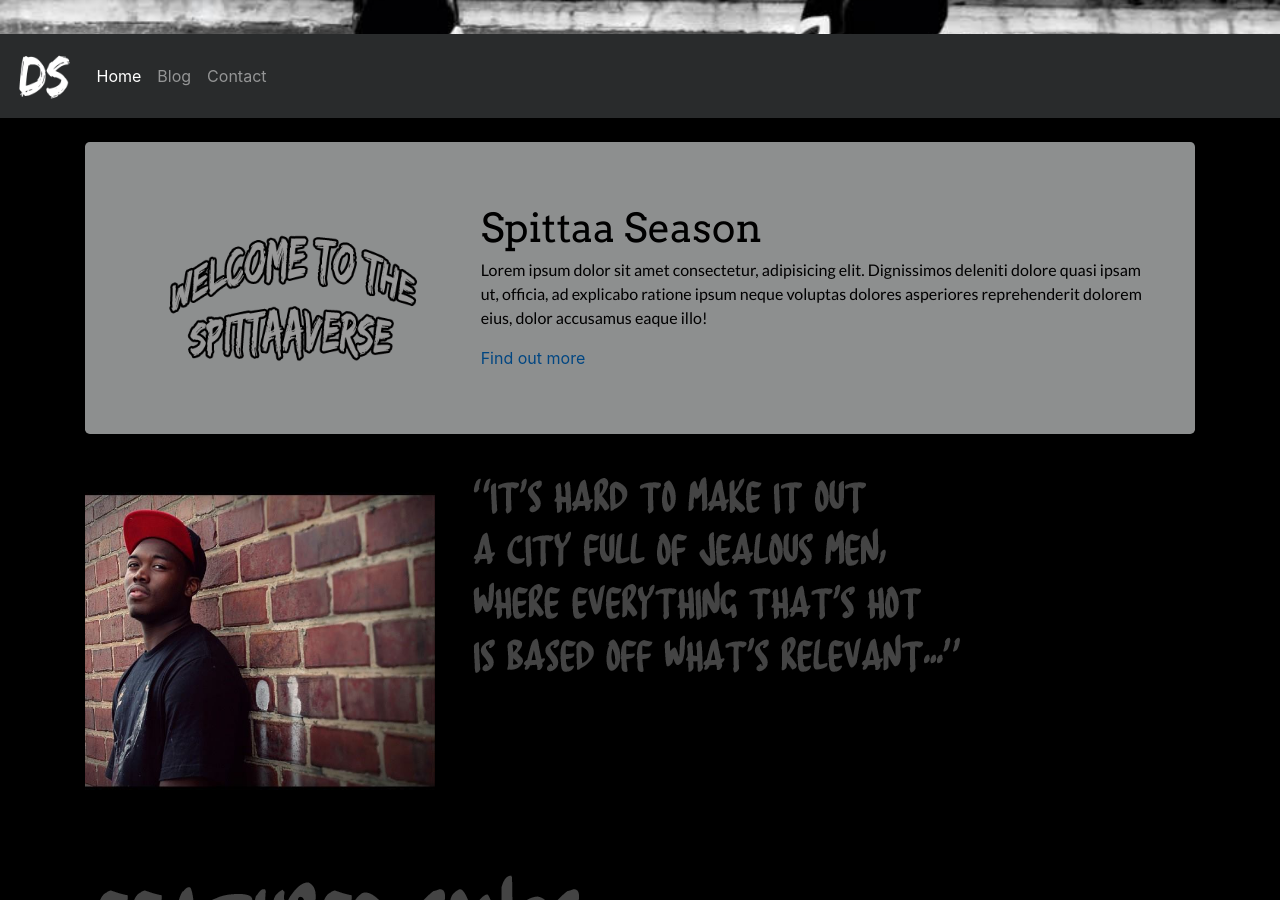
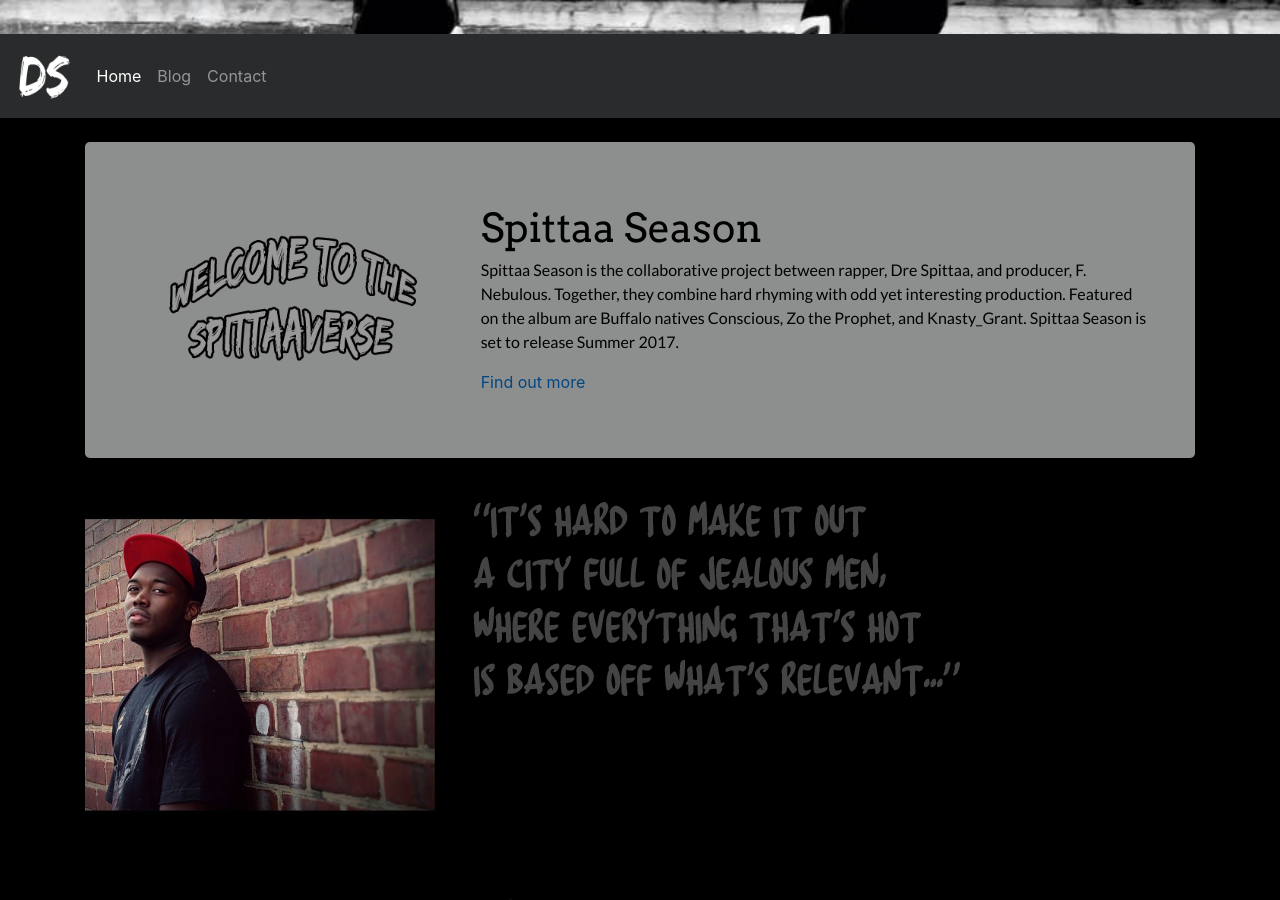
Before and after one commit to drespittaa/drespittaa.github.io, a Jekyll site: the page built from index.html, in a window 1280 px wide and 900 px high, scrolled down 866 px. Built offline with Jekyll 4.4.1, drawn with Linux system fonts in a browser that asks for light colours; nearby versions of some CDN libraries.

Commit message:
changed the text on the jumbotron

```diff
--- a/index.html
+++ b/index.html
@@ -12,7 +12,7 @@
             <div class="col-lg-8">
                 <h1>Spittaa Season</h1>
                 <p>
-                    Lorem ipsum dolor sit amet consectetur, adipisicing elit. Dignissimos deleniti dolore quasi ipsam ut, officia, ad explicabo ratione ipsum neque voluptas dolores asperiores reprehenderit dolorem eius, dolor accusamus eaque illo!
+                    Spittaa Season is the collaborative project between rapper, Dre Spittaa, and producer, F. Nebulous. Together, they combine hard rhyming with odd yet interesting production. Featured on the album are Buffalo natives Conscious, Zo the Prophet, and Knasty_Grant. Spittaa Season is set to release Summer 2017.
                 </p>
                 <a href="#">Find out more</a>
             </div>
```
